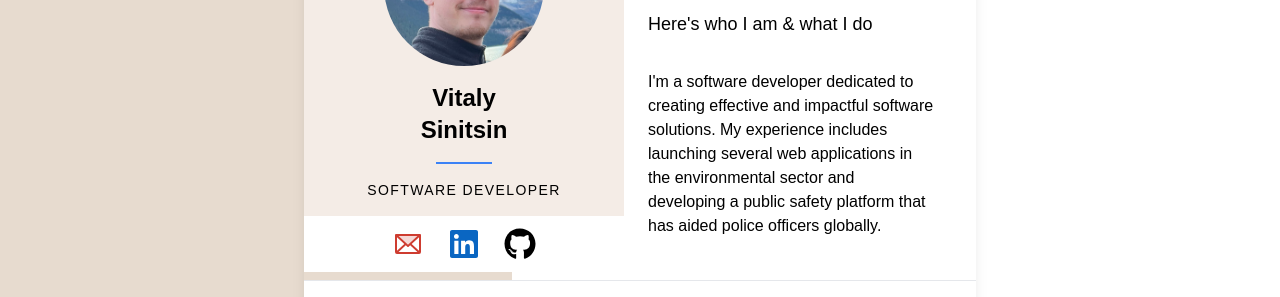
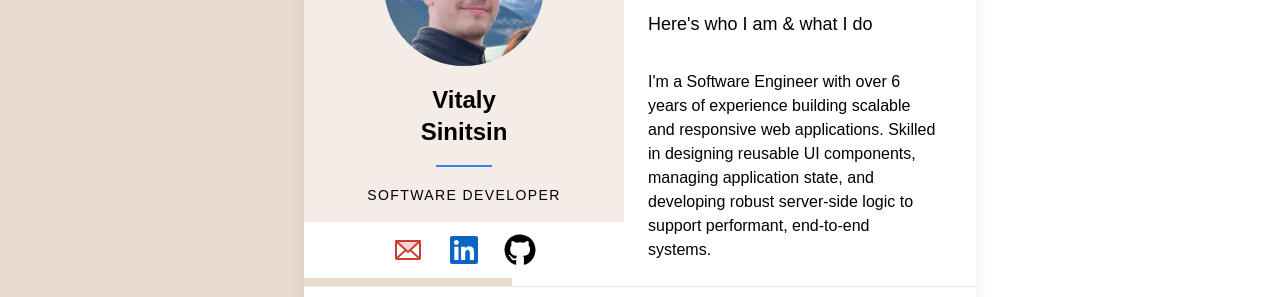
Before and after one commit to vitalysinitsin/vitalysinitsin.github.io, a React (Create React App) app: page / in a window 1280 px wide. Shown: the part 198-495 px from the top of the page. Built offline with nearby package versions, Linux system fonts and the light colour scheme; no server answers.

Commit message:
new about me

```diff
--- a/src/components/pages/AboutMe.jsx
+++ b/src/components/pages/AboutMe.jsx
@@ -74,11 +74,11 @@ function AboutMe() {
         <section className="flex w-full items-start flex-col gap-8 p-4 bg-white md:w-[20rem]">
           <span className="text-7xl font-extrabold">Hello!</span>
           <span className="text-lg">Here's who I am & what I do</span>
-          <p>
-            I'm a software developer dedicated to creating effective and
-            impactful software solutions. My experience includes launching
-            several web applications in the environmental sector and developing
-            a public safety platform that has aided police officers globally.
+          <p className="">
+            I'm a Software Engineer with over 6 years of experience building
+            scalable and responsive web applications. Skilled in designing
+            reusable UI components, managing application state, and developing
+            robust server-side logic to support performant, end-to-end systems.
           </p>
         </section>
         <section className="p-3 bg-white border-t w-full">
```
